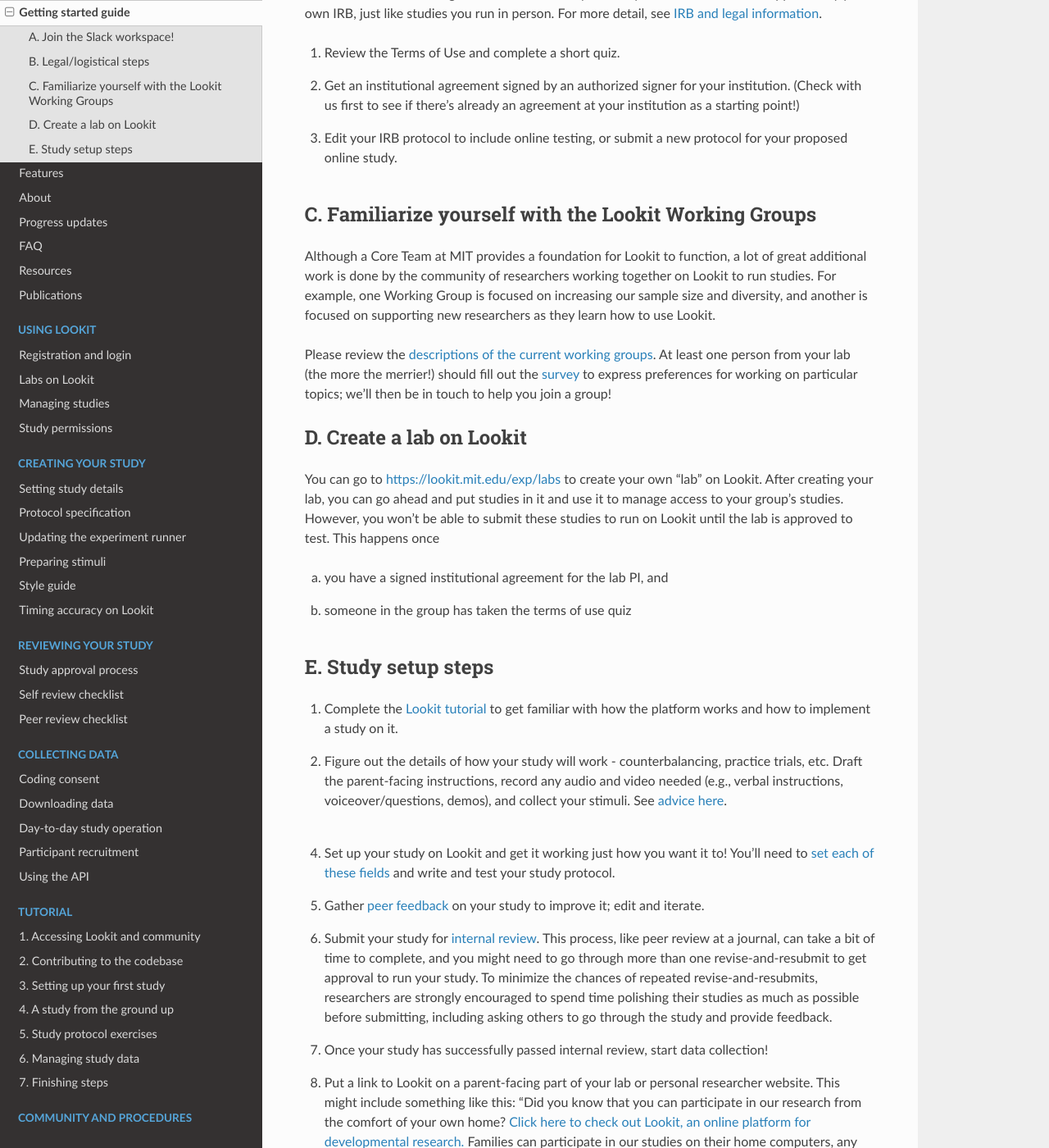
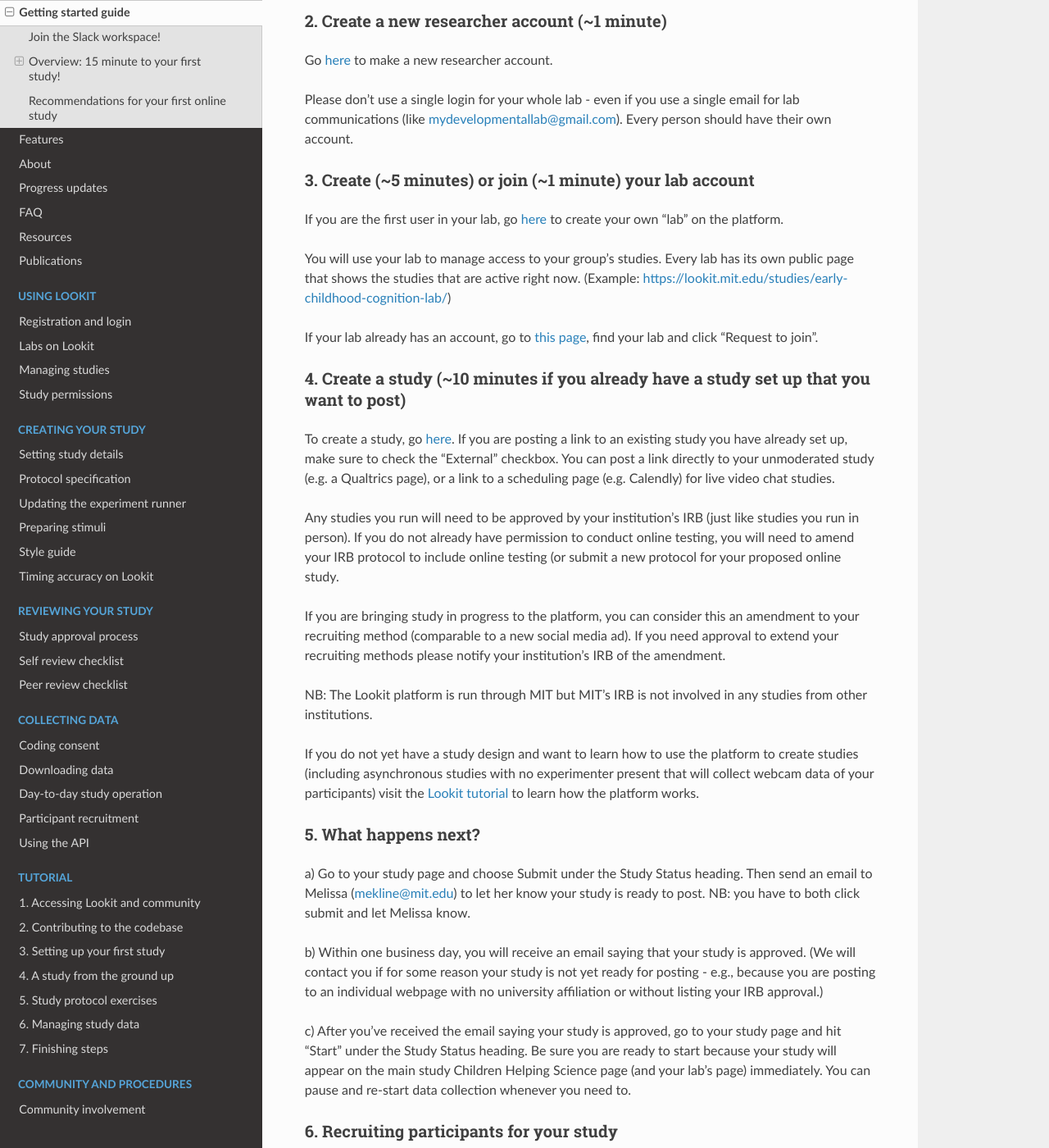
Before and after one commit to lookit/lookit-docs, a Sphinx documentation site: the page built from docs/source/researchers-start-here.rst, in a window 1280 px wide and 1400 px high, scrolled down 840 px. Shown: the whole window at 82% size. Built offline with Sphinx 7.4.7 and the Read the Docs theme 2.0.0, drawn with Linux system fonts in a browser that asks for light colours; some of the changed text lies outside the part shown.

Commit message:
new GS text for CHS

```diff
--- a/docs/source/researchers-start-here.rst
+++ b/docs/source/researchers-start-here.rst
@@ -3,15 +3,11 @@
 Getting started
 =========================================================================================
 
-If you're a researcher interested in using Lookit to run your own developmental studies, here's how you get started!
+If you're a researcher currently running online studies and interested in joining the new
+improved Children Helping Science to run your own developmental studies, here's how you
+get started!
 
-For a 20-minute overview of how Lookit works, you can also read Jenna Croteau's excellent `Introduction to Lookit  <https://github.com/lookit/research-resources/raw/master/Training/IntroductionToLookit.pdf>`__ document.
-
-.. admonition:: Do I have to do these in order?
-
-   No! These steps can all be completed in parallel. Except for joining the Slack workspace, please do that first in case you have questions.
-
-A. Join the Slack workspace!
+Join the Slack workspace!
 ----------------------------
 
 Please `fill out this form <https://forms.gle/WVapAncBwRPR7pLX9>`__ for
@@ -20,57 +16,132 @@
 Slack is our primary means of communication about new features, best
 practices, etc. It’s also where you should go with any questions or
 technical support requests. There are a lot of participating researchers
-(over 400 at last count!) who may be able to help!
+(over 800 at last count!) who may be able to help!
 
 If you also want to receive updates about Lookit via email, please join the `lookit-research <https://mailman.mit.edu/mailman/listinfo/lookit-research>`__ list as well.
 
-B. Legal/logistical steps
--------------------------
 
-You can go ahead and create an account on Lookit to start preparing your
-studies right away, but to actually collect data from families on Lookit, your lab will
-need to review the Terms of Use and sign a one-time institutional
-agreement with MIT. Any studies you run will need to be approved by your
-own IRB, just like studies you run in person. For more detail, see :ref:`IRB and legal information <legal>`.
+Overview: 15 minute to your first study!
+----------------------------------------
 
-1. Review the Terms of Use and complete a short quiz.
+1. Check to see if we already have an agreement with your institution to use the online testing platform (~1 minute)
+^^^^^^^^^^^^^^^^^^^^^^^^^^^^^^^^^^^^^^^^^^^^^^^^^^^^^^^^^^^^^^^^^^^^^^^^^^^^^^^^^^^^^^^^^^^^^^^^^^^^^^^^^^^^^^^^^^^^^^
+Approximately 100 institutions have already signed agreements.
 
-2. Get an institutional agreement signed by an authorized signer for
-   your institution. (Check with us first to see if there's already an agreement at your
-   institution as a starting point!)
+a)	Check whether your institution is listed `here <https://docs.google.com/spreadsheets/d/1n3LKOIEStI4kYn0G4dXjaFmQ9B99RIg-8LvSMQRd6gw/edit?usp=sharing>`__
 
-3. Edit your IRB protocol to include online testing, or submit a new
-   protocol for your proposed online study.
+b) Send an email to Melissa (mekline@mit.edu) to be added to an existing agreement.
+
+If your institution is not listed, the form you need is `here <https://github.com/lookit/research-resources/blob/master/Legal/Lookit%20Institutional%20Agreement.pdf>`__, and feel free to email Melissa for help.
+
+2. Create a new researcher account (~1 minute)
+^^^^^^^^^^^^^^^^^^^^^^^^^^^^^^^^^^^^^^^^^^^^^^^
+Go `here <https://lookit.mit.edu/registration/>`__ to make a new researcher account.
+
+Please don't use a single login for your whole lab - even if you use a single email
+for lab communications (like mydevelopmentallab@gmail.com). Every person should have
+their own account.
+
+3. Create (~5 minutes) or join (~1 minute) your lab account
+^^^^^^^^^^^^^^^^^^^^^^^^^^^^^^^^^^^^^^^^^^^^^^^^^^^^^^^^^^^^^^
+If you are the first user in your lab, go `here <https://lookit.mit.edu/registration/>`__ to
+create your own “lab” on the platform.
+
+You will use your lab to manage access to your group's studies. Every lab has its own public
+page that shows the studies that are active right now. (Example:
+https://lookit.mit.edu/studies/early-childhood-cognition-lab/)
+
+If your lab already has an account, go
+to `this page <https://lookit.mit.edu/exp/labs/?page=1&set=all>`__, find your lab and click
+"Request to join".
+
+4. Create a study (~10 minutes if you already have a study set up that you want to post)
+^^^^^^^^^^^^^^^^^^^^^^^^^^^^^^^^^^^^^^^^^^^^^^^^^^^^^^^^^^^^^^^^^^^^^^^^^^^^^^^^^^^^^^^^^^^
+To create a study, go `here <https://lookit.mit.edu/exp/studies/create>`__.  If you are posting
+a link to an existing study you have already set up, make sure to check the "External" checkbox.
+You can post a link directly to your unmoderated study (e.g. a Qualtrics page), or a link to a
+scheduling page (e.g. Calendly) for live video chat studies.
+
+Any studies you run will need to be approved by your institution's IRB (just like studies you
+run in person). If you do not already have permission to conduct online testing, you will need to
+amend your IRB protocol to include online testing (or submit a new protocol for your proposed
+online study.
+
+If you are bringing study in progress to the platform, you can consider this an amendment to your
+recruiting method (comparable to a new social media ad). If you need approval to extend your
+recruiting methods please notify your institution's IRB of the amendment.
+
+NB: The Lookit platform is run through MIT but MIT's IRB is not involved in any studies
+from other institutions.
+
+If you do not yet have a study design and want to learn how to use the platform to create
+studies (including asynchronous studies with no experimenter present that will collect webcam
+data of your participants) visit the :ref:`Lookit tutorial <tutorial>` to learn how
+the platform works.
+
+5. What happens next?
+^^^^^^^^^^^^^^^^^^^^^^^
+
+a) Go to your study page and choose Submit under the Study Status heading. Then send an email
+to Melissa (mekline@mit.edu) to let her know your study is ready to post. NB: you have to both
+click submit and let Melissa know.
+
+b) Within one business day, you will receive an email saying that your study is approved. (We
+will contact you if for some reason your study is not yet ready for posting - e.g., because
+you are posting to an individual webpage with no university affiliation or without listing
+your IRB approval.)
+
+c) After you've received the email saying your study is approved, go to your study page and hit
+“Start” under the Study Status heading. Be sure you are ready to start because your study will
+appear on the main study Children Helping Science page (and your lab's page) immediately.
+You can pause and re-start data collection whenever you need to.
+
+6. Recruiting participants for your study
+^^^^^^^^^^^^^^^^^^^^^^^^^^^^^^^^^^^^^^^^^^^^^
+**Does the platform help advertise the study?**
+
+Yes. As soon as you start data collection, emails advertising your study will start going
+out to a random subset of families eligible for your study in our >9,000+ family database.
+(Families decide if they want to be contacted at all and we limit the number of emails
+families receive so no one is overwhelmed with messages).
+
+**Can I recruit participants directly to my study rather than the platform as a whole?**
+
+Yes. You can ensure that any families you recruit go directly to your study page on the
+website by including a direct link to that study anywhere you advertise for participants.
+
+**Do some studies have priority over others on the platform?**
+
+No. The order in which studies appear on the Children Helping Science main page is randomized
+by individual user. Everyone - families and researchers - will see the same order every time
+they log on, making it easy for all of us to locate studies we have looked at before. However,
+every family and researcher will see their own randomly determined order.
+
+**How do I benefit from others' recruitment efforts and how does recruiting for my study
+help others?**
+
+Every lab's recruitment effort helps expand the participant pool for all of us. Families
+interested in participating in research are usually interested in many different studies.
+Thus, even if you are a first-time researcher setting up your first study and you haven't yet
+advertised at all, you are reaching roughly 9,000 families already interested in developmental
+science because other researchers have contributed to this community. Please join us!
+
+Even if you aren't currently recruiting for a study, you can help by promoting the platform
+broadly. Put a link to Children Helping Science on a parent-facing part of your lab or personal
+researcher website. This might look like this:
+“Did you know that you can participate in our research from the comfort of
+your own home? `Click here to check out Children Helping Science, an online platform
+for developmental research. <https://lookit.mit.edu>`__ Families can
+participate in our studies on their home computers, any time they want!”
 
 
-C. Familiarize yourself with the Lookit Working Groups
-------------------------------------------------------
-
-Although a Core Team at MIT provides a foundation for Lookit to
-function, a lot of great additional work is done by the community of
-researchers working together on Lookit to run studies. For example, one
-Working Group is focused on increasing our sample size and diversity,
-and another is focused on supporting new researchers as they learn how
-to use Lookit.
-
-Please review the :ref:`descriptions of the current working groups <working_groups>`.
-At least one person from your lab (the more the merrier!) should fill out the `survey <https://yaleas.qualtrics.com/jfe/form/SV_cAp5I97tgIY8zEF>`__ to express preferences for working on particular topics; we'll then be in touch to help you join a group!
-
-D. Create a lab on Lookit
--------------------------
-
-You can go to https://lookit.mit.edu/exp/labs to create
-your own “lab” on Lookit. After creating your lab, you can go ahead and put studies in it and use it to manage access to your group’s studies. However, you won’t be able
-to submit these studies to run on Lookit until the lab is approved to
-test. This happens once
-
-(a) you have a signed institutional agreement for the lab PI, and
-(b) someone in the group has taken the terms of use quiz
-
-E. Study setup steps
+Recommendations for your first online study
 --------------------
 
-1. Complete the :ref:`Lookit tutorial <tutorial>` to get familiar with how the platform
+If you are in the process of planning your first online study, here is an ordering of steps
+we recommend that you take:
+
+1. For internal studies, complete the :ref:`Lookit tutorial <tutorial>` to get familiar with how the platform
    works and how to implement a study on it.
 
 2. Figure out the details of how your study will work - counterbalancing,
@@ -78,30 +149,26 @@
    needed (e.g., verbal instructions, voiceover/questions, demos), and
    collect your stimuli. See :ref:`advice here <stim_prep>`.
 
-4. Set up your study on Lookit and get it working just how you want it
+3. Set up your study on Lookit and get it working just how you want it
    to! You’ll need to `set each of these
    fields <https://lookit.readthedocs.io/en/develop/researchers-set-study-fields.html>`__
    and write and test your study protocol.
 
-5. Gather :ref:`peer feedback <peer review>` on your study to improve it; edit and
+4. Gather :ref:`peer feedback <peer review>` on your study to improve it; edit and
    iterate.
 
-6. Submit your study for :ref:`internal review <study_approval>`.
-   This process, like peer review at a journal, can take a bit of time
-   to complete, and you might need to go through more than one
-   revise-and-resubmit to get approval to run your study. To minimize
-   the chances of repeated revise-and-resubmits, researchers are
+5. Submit your study for :ref:`internal review <study_approval>`. Researchers are
    strongly encouraged to spend time polishing their studies as much as
    possible before submitting, including asking others to go through the
    study and provide feedback.
 
-7. Once your study has successfully passed internal review, start data
+6. Once your study has successfully passed internal review, start data
    collection!
 
-8. Put a link to Lookit on a parent-facing part of your lab or personal
+7. Put a link to the platform on a parent-facing part of your lab or personal
    researcher website. This might include something like this: “Did you
    know that you can participate in our research from the comfort of
-   your own home? `Click here to check out Lookit, an online platform
+   your own home? `Click here to check out Children Helping Science, an online platform
    for developmental research. <https://lookit.mit.edu>`__ Families can
    participate in our studies on their home computers, any time they
    want!”
```
